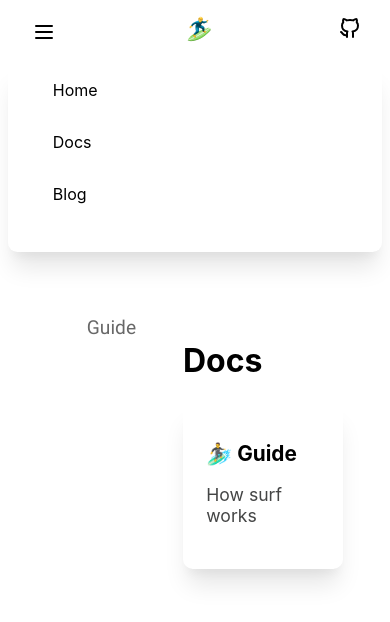
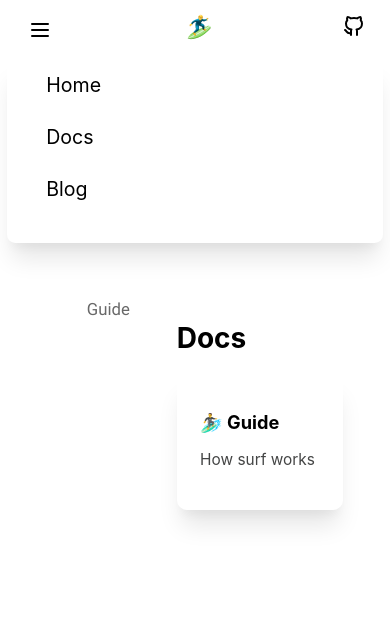
Before and after one commit to surfcodes/website, a Next.js app: page /docs in a window 390 px wide. Both pictures are taken after a click on the button 44 px from the left and 32 px from the top of the page. Shown: the top 622 px of the page. Built offline with nearby package versions, Linux system fonts and the light colour scheme.

Commit message:
add mobile styling

```diff
--- a/components/CodeBlock.js
+++ b/components/CodeBlock.js
@@ -8,7 +8,7 @@ export default function CodeBlock({ children, className }) {
       {({ className, style, tokens, getLineProps, getTokenProps }) => (
         <pre
           className={className + " font-firacode"}
-          style={{ ...style, padding: "20px", borderRadius: "5px" }}
+          style={{ ...style, padding: "1.2rem", borderRadius: "5px" }}
         >
           {tokens.map((line, i) => (
             <div key={i} {...getLineProps({ line, key: i })}>
--- a/components/MobileHeader.js
+++ b/components/MobileHeader.js
@@ -43,14 +43,14 @@ export default function MobileHeader() {
         </Link>
       </HeaderElement>
       <Menu className={showMenu ? "open" : null}>
-        <MenuItem>
+        <MenuItem onClick={() => setshowMenu(!showMenu)}>
           <Link href="/">Home</Link>
         </MenuItem>
-        <MenuItem>
-          <Link href="docs">Docs</Link>
+        <MenuItem onClick={() => setshowMenu(!showMenu)}>
+          <Link href="/docs">Docs</Link>
         </MenuItem>
-        <MenuItem>
-          <Link href="blog">Blog</Link>
+        <MenuItem onClick={() => setshowMenu(!showMenu)}>
+          <Link href="/blog">Blog</Link>
         </MenuItem>
       </Menu>
     </Wrapper>
@@ -111,6 +111,8 @@ const MenuItem = styled.span`
   padding: 0.8rem;
   margin: 0.2rem 0;
 
+  font-size: 1.4rem;
+
   border-radius: 0.5rem;
 
   &:hover {
--- a/components/docs/Sidebar.js
+++ b/components/docs/Sidebar.js
@@ -18,6 +18,15 @@ const List = styled.ul`
   list-style-type: none;
 
   margin-right: 7vw;
+
+  @media (max-width: 380px) {
+    box-shadow: 0 0 #0000, 0 0 #0000, 0 3px 4px -3px rgba(0, 0, 0, 0.1),
+      0 1px 2px 0 rgba(0, 0, 0, 0.05);
+
+    padding: 2vh 2vw;
+
+    border-radius: 10px;
+  }
 `;
 
 const ListItem = styled.li`
--- a/components/layout/Documentation.js
+++ b/components/layout/Documentation.js
@@ -21,6 +21,11 @@ const Main = styled.div`
   flex-direction: row;
   margin-left: 12vw;
   width: 100%;
+
+  @media (max-width: 380px) {
+    flex-direction: column;
+    max-width: 100vw;
+  }
 `;
 
 const Wrap = styled.div`
@@ -34,4 +39,10 @@ const Wrap = styled.div`
   margin-right: 12vw;
 
   width: 100%;
+
+  @media (max-width: 380px) {
+    margin-left: 2vw;
+    margin-right: 6vw;
+    width: 70%;
+  }
 `;
--- a/components/layout/DocumentationEntry.js
+++ b/components/layout/DocumentationEntry.js
@@ -36,11 +36,18 @@ const Main = styled.div`
   flex-direction: row;
   margin-left: 12vw;
   max-width: 100%;
+
+  @media (max-width: 380px) {
+    flex-direction: column;
+    max-width: 100vw;
+
+    margin-left: 6vw;
+  }
 `;
 
 const Wrap = styled.div`
   display: flex;
-  justify-content: center;
+  justify-content: start;
 
   --space-y-reverse: 0;
   margin-top: calc(1.25rem * calc(1 - var(--space-y-reverse)));
@@ -65,14 +72,29 @@ const Wrap = styled.div`
   }
 
   code {
-    padding: 3px;
-    margin: 1px;
+    padding: 1px;
     border-radius: 2px;
 
-    background-color: #e5e7eb;
-    color: red;
+    font-family: monospace;
+    font-size: 1.1rem;
+    font-weight: 10px;
+  }
 
-    font-family: FiraCode;
-    font-size: 0.8rem;
+  code:before {
+    content: "\`";
+  }
+
+  code:after {
+    content: "\`";
+  }
+
+  @media (max-width: 380px) {
+    display: block;
+    overflow: hidden;
+    max-width: 80vw;
+    margin-left: 1vw;
+    margin-right: 1vw;
+
+    justify-content: safe;
   }
 `;
--- a/pages/docs.js
+++ b/pages/docs.js
@@ -41,6 +41,10 @@ const Main = styled.div`
   flex-direction: row;
 
   width: 100%;
+
+  @media (max-width: 380px) {
+    display: flex;
+  }
 `;
 
 const Entry = styled.div`
--- a/styles/globals.css
+++ b/styles/globals.css
@@ -22,8 +22,23 @@ body {
   margin: 0;
   font-family: -apple-system, BlinkMacSystemFont, Segoe UI, Roboto, Oxygen,
     Ubuntu, Cantarell, Fira Sans, Droid Sans, Helvetica Neue, sans-serif;
+  font-size: 17px;
   max-width: 100vw;
   min-height: 100vh;
+}
+
+@media (max-width: 380px) {
+  html,
+  body {
+    font-size: 11px;
+  }
+}
+
+@media (max-width: 1030px) {
+  html,
+  body {
+    font-size: 14px;
+  }
 }
 
 a {
@@ -54,3 +69,8 @@ nav.open {
   box-shadow: 0 0 #0000, 0 0 #0000, 0 20px 25px -5px rgba(0, 0, 0, 0.1),
     0 10px 10px -5px rgba(0, 0, 0, 0.04);
 }
+
+pre {
+  overflow-wrap: break-word;
+  overflow-y: scroll;
+}
```
Also changed, not shown: components/layout/BlogPost.js (+42 -9 lines), pages/index.js (+29 -0 lines).
